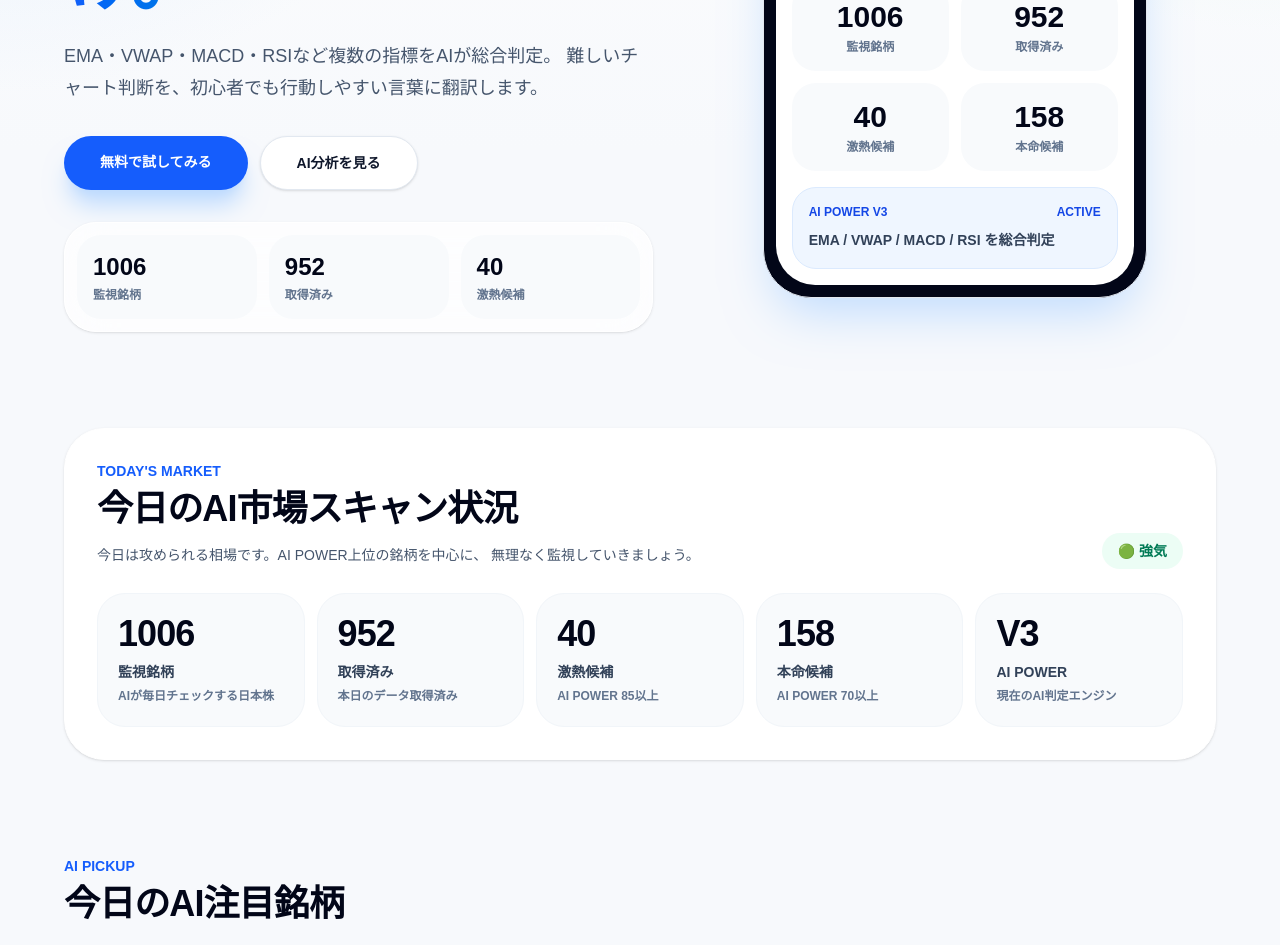
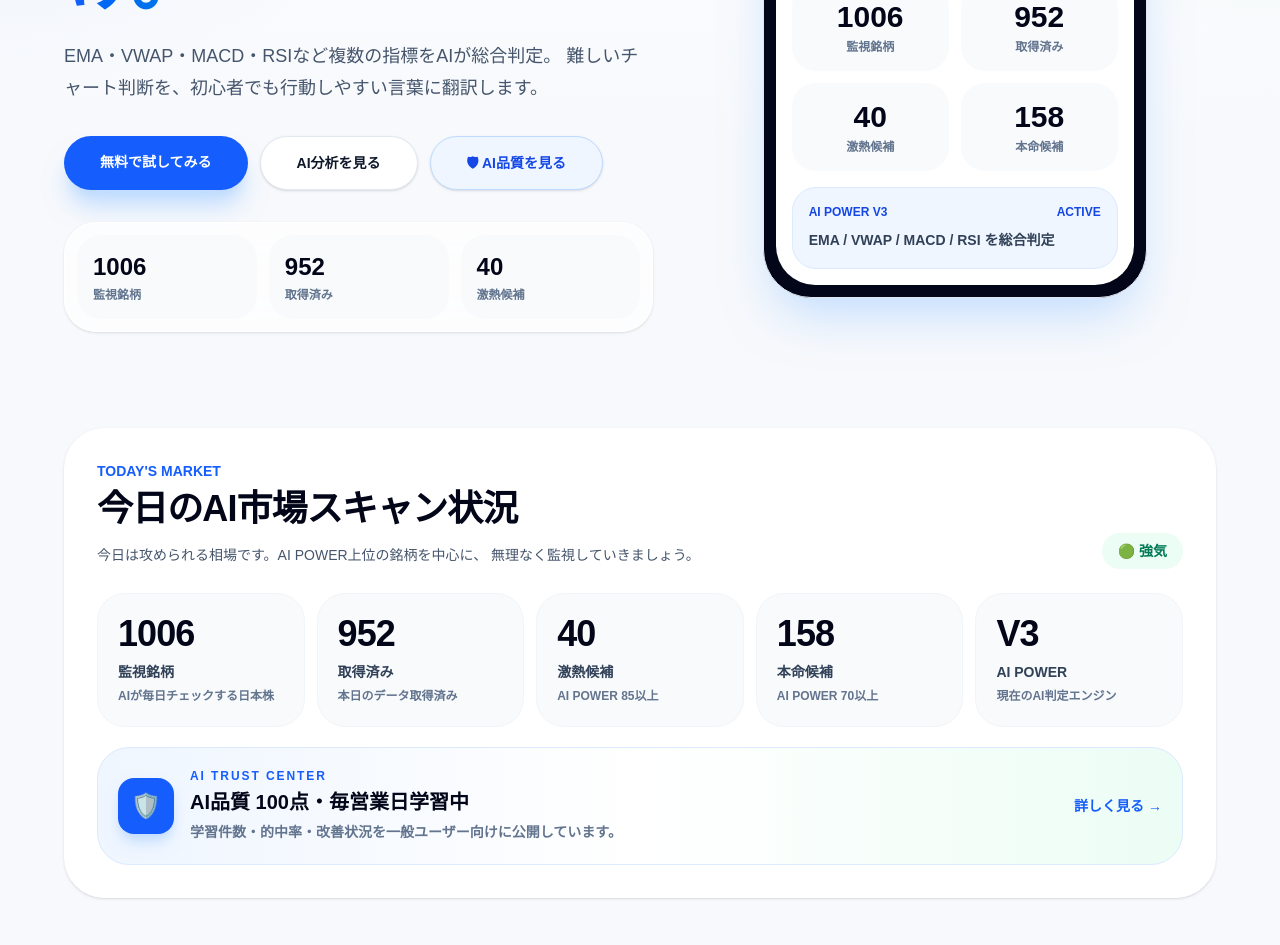
Before and after one commit to asawaku1632/signal-x, a Next.js app: page / in a window 1280 px wide. Shown: the part 460-1405 px from the top of the page. Built offline with nearby package versions, Linux system fonts and the light colour scheme.

Commit message:
Add trust center links to home

```diff
--- a/app/page.tsx
+++ b/app/page.tsx
@@ -1,4 +1,3 @@
-
 import Link from "next/link";
 import Image from "next/image";
 
@@ -84,8 +83,8 @@ const features = [
 const navLinks = [
   ["AIランキング", "/scan-mobile"],
   ["AI分析", "/analysis"],
-  ["進化履歴", "/evolution"],
-  ["品質保証", "/admin/verification"],
+  ["🛡 AI品質", "/trust"],
+  ["AI進化", "/admin/evolution"],
 ];
 
 export default function HomePage() {
@@ -144,7 +143,7 @@ export default function HomePage() {
                 難しいチャート判断を、初心者でも行動しやすい言葉に翻訳します。
               </p>
 
-              <div className="mt-8 flex flex-col justify-center gap-3 sm:flex-row lg:justify-start">
+              <div className="mt-8 flex flex-col justify-center gap-3 sm:flex-row sm:flex-wrap lg:justify-start">
                 <Link
                   href="/scan-mobile"
                   className="rounded-full bg-blue-600 px-9 py-4 text-sm font-black text-white shadow-xl shadow-blue-200 transition hover:-translate-y-0.5 hover:bg-blue-700"
@@ -157,6 +156,13 @@ export default function HomePage() {
                   className="rounded-full border border-slate-200 bg-white px-9 py-4 text-sm font-black text-slate-900 shadow-sm transition hover:-translate-y-0.5 hover:border-blue-200 hover:text-blue-600"
                 >
                   AI分析を見る
+                </Link>
+
+                <Link
+                  href="/trust"
+                  className="rounded-full border border-blue-200 bg-blue-50 px-9 py-4 text-sm font-black text-blue-700 shadow-sm transition hover:-translate-y-0.5 hover:bg-blue-100"
+                >
+                  🛡 AI品質を見る
                 </Link>
               </div>
 
@@ -273,6 +279,32 @@ export default function HomePage() {
                 </div>
               ))}
             </div>
+
+            <Link
+              href="/trust"
+              className="mt-5 flex flex-col gap-4 rounded-[2rem] border border-blue-100 bg-gradient-to-r from-blue-50 via-white to-emerald-50 p-5 transition hover:-translate-y-0.5 hover:shadow-md sm:flex-row sm:items-center sm:justify-between"
+            >
+              <div className="flex items-center gap-4">
+                <div className="flex h-14 w-14 shrink-0 items-center justify-center rounded-2xl bg-blue-600 text-2xl text-white shadow-lg shadow-blue-200">
+                  🛡️
+                </div>
+                <div>
+                  <p className="text-xs font-black tracking-[0.16em] text-blue-600">
+                    AI TRUST CENTER
+                  </p>
+                  <h3 className="mt-1 text-xl font-black text-slate-950">
+                    AI品質 100点・毎営業日学習中
+                  </h3>
+                  <p className="mt-1 text-sm font-bold leading-6 text-slate-500">
+                    学習件数・的中率・改善状況を一般ユーザー向けに公開しています。
+                  </p>
+                </div>
+              </div>
+
+              <span className="shrink-0 text-sm font-black text-blue-600">
+                詳しく見る →
+              </span>
+            </Link>
           </div>
         </div>
       </section>
@@ -564,10 +596,10 @@ export default function HomePage() {
               </p>
 
               <Link
-                href="/admin/verification"
+                href="/trust"
                 className="mt-7 inline-flex rounded-full bg-slate-950 px-7 py-4 text-sm font-black text-white shadow-lg shadow-slate-200 transition hover:bg-blue-600"
               >
-                品質保証を見る
+                AI品質を見る
               </Link>
             </div>
           </div>
```
